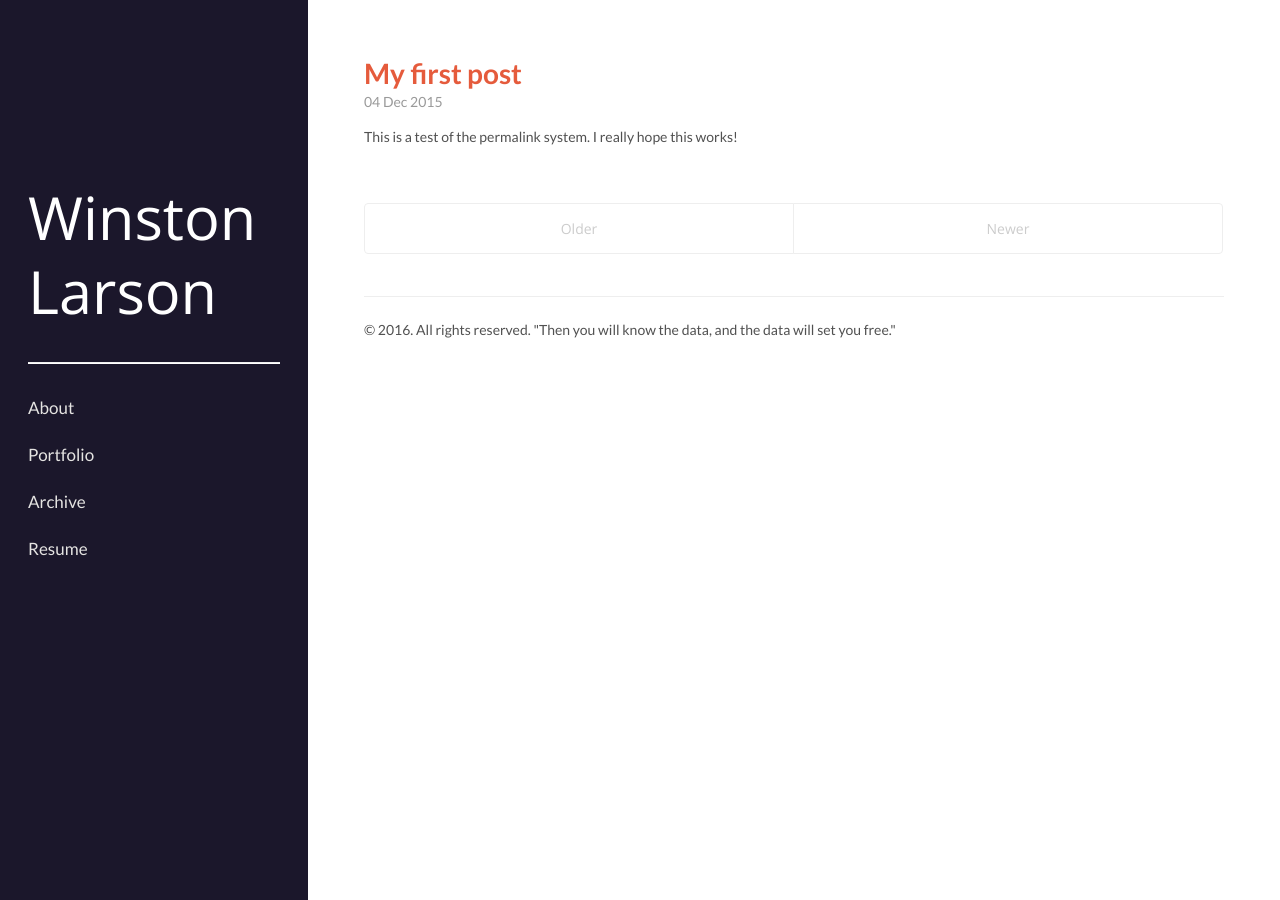
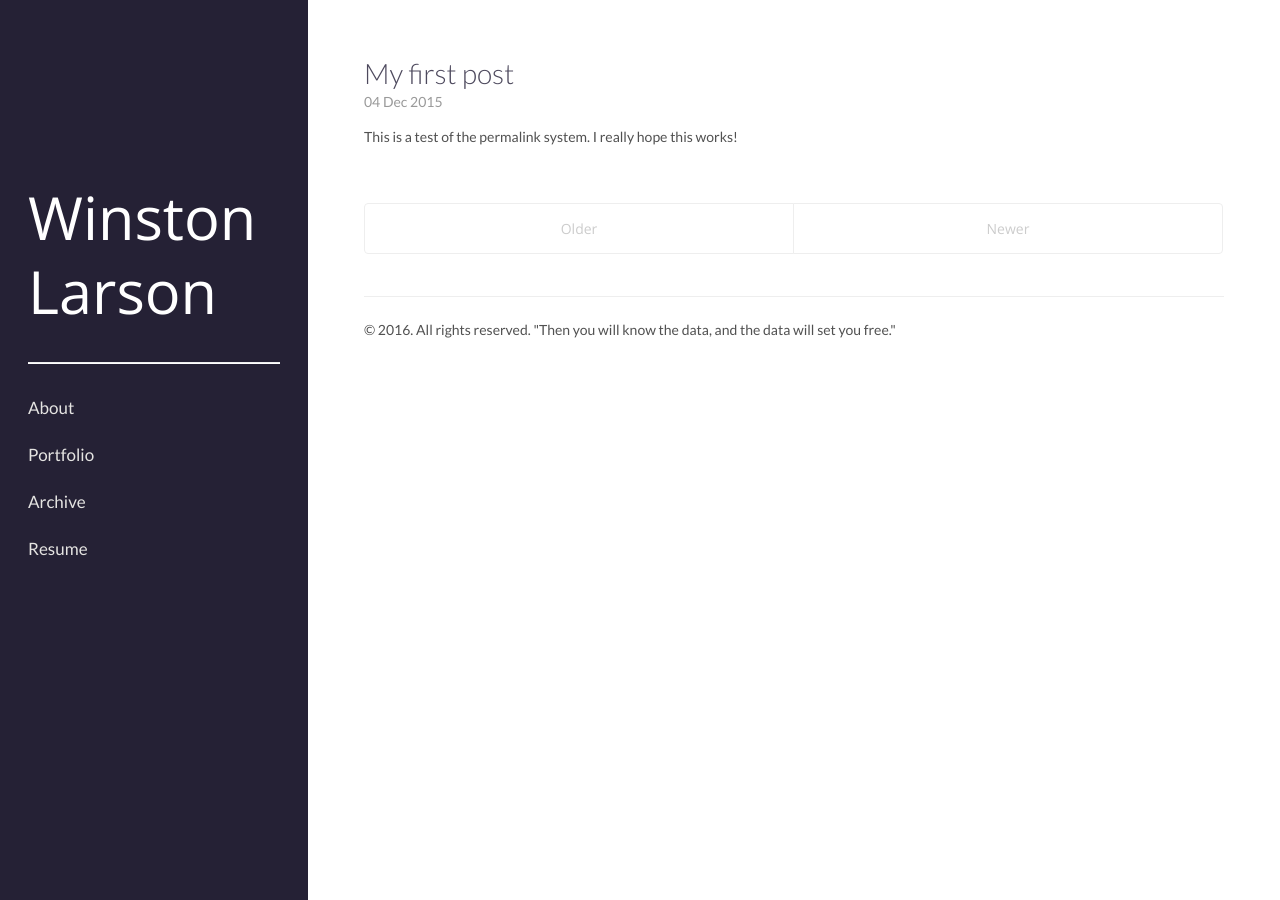
Before and after one commit to winstonlarson/old_website, a Jekyll site: the page built from index.html, in a window 1280 px wide. Built offline with Jekyll 4.4.1, drawn with Linux system fonts in a browser that asks for light colours; some web fonts are replaced; the list of posts is cut into pages by our own code.

Commit message:
fixing fonts

```diff
--- a/public/css/hyde.css
+++ b/public/css/hyde.css
@@ -63,7 +63,7 @@ html {
   text-align: left;
   padding: 2rem 1rem;
   color: rgba(255,255,255,.5);
-  background-color: #1B172B;
+  background-color: #252135;
 }
 @media (min-width: 48em) {
   .sidebar {
--- a/public/css/poole.css
+++ b/public/css/poole.css
@@ -339,12 +339,14 @@ tbody tr:nth-child(odd) th {
 .page-title,
 .post-title,
 .post-title a {
-  color: #E55B3C;
+  color: #4D495D;
+  font-weight:300;
 }
 .page-title,
 .post-title {
   margin-top: 0;
-  color: #E55B3C;
+  color: #4D495D;
+  font-weight:300;
 }
 
 /* Meta data line below post title */
```
